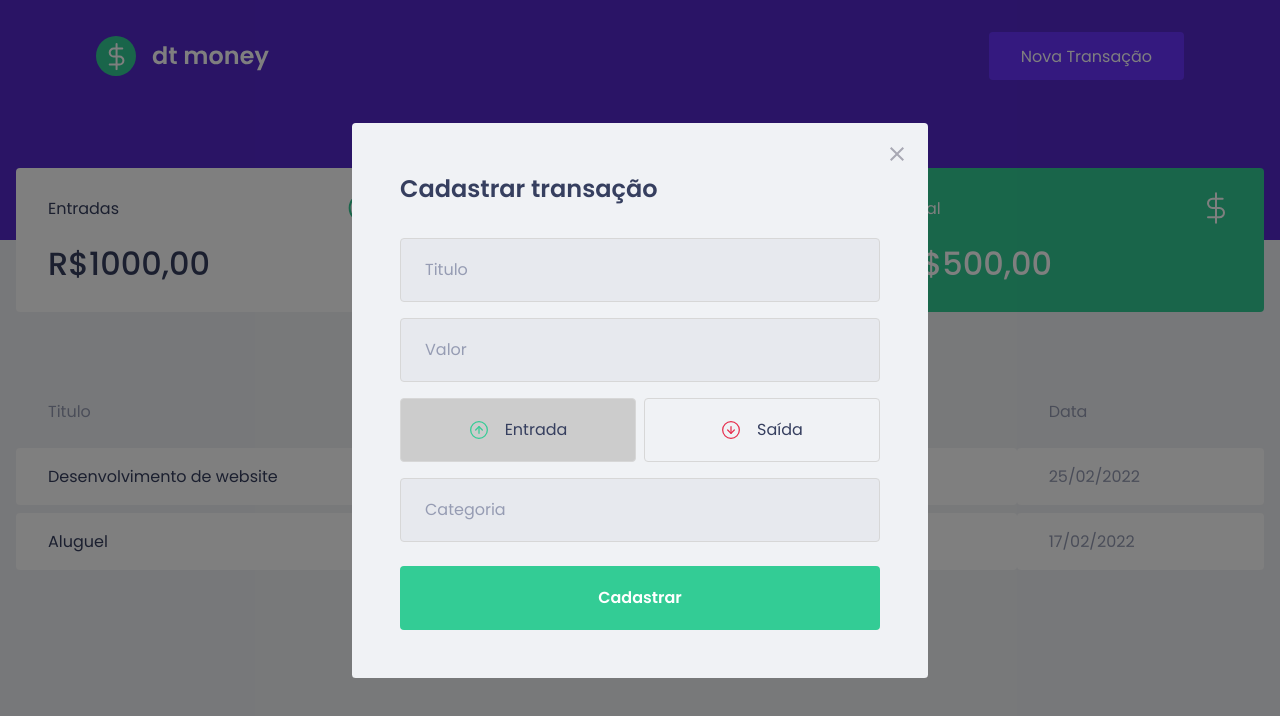
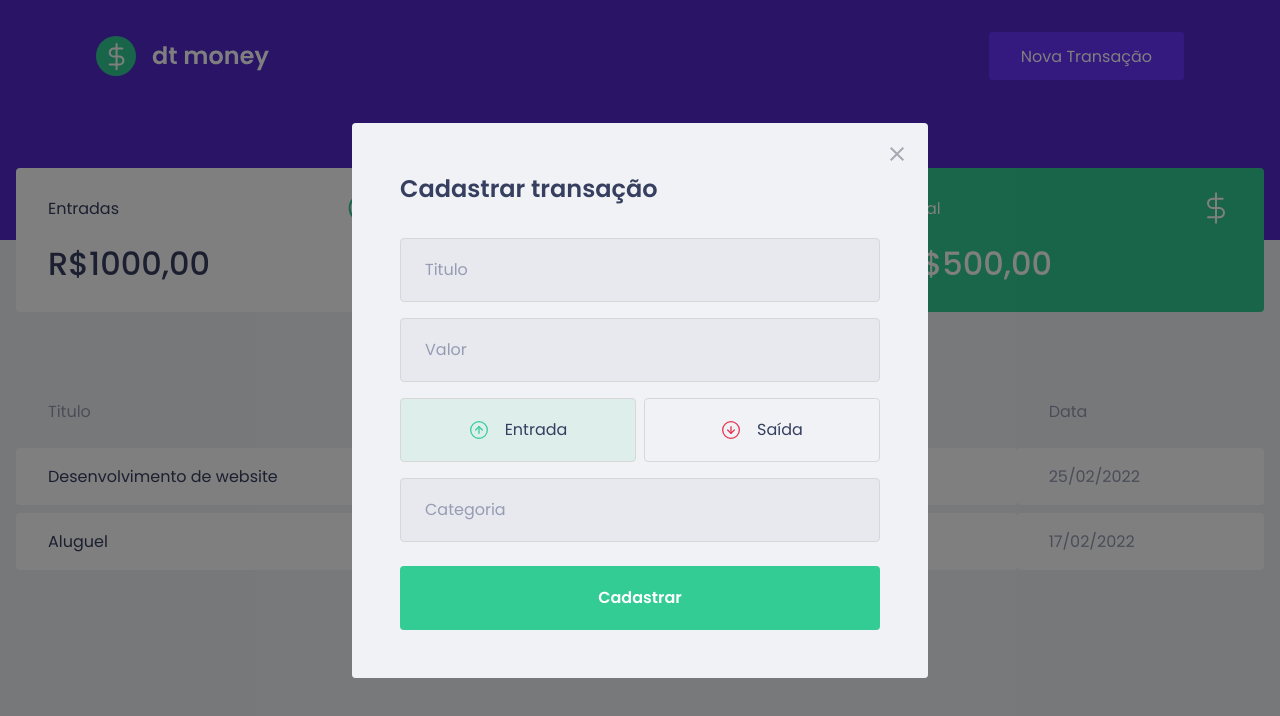
Before and after one commit to jvkass/dtmoney, a React (Create React App) app: page / in a window 1280 px wide. Both pictures are taken after a click on the button "Nova Transação". Shown: the top 716 px of the page. Built offline with nearby package versions, Linux system fonts and the light colour scheme; no server answers; what miragejs would draw is missing.

Commit message:
Passando propriedade de cor e utilização do transparentize para suavisar a cor do background

```diff
--- a/src/components/NewTransactionModal/index.tsx
+++ b/src/components/NewTransactionModal/index.tsx
@@ -41,6 +41,7 @@
                         type="button"
                         onClick={()=>{setType('deposit')}}
                         isActive={type === 'deposit'}
+                        activeColor="green"
                     >
                         <img src={incomeImg} alt="Entrada"/>
                         <span>Entrada</span>
@@ -49,6 +50,7 @@
                         type="button"
                         onClick={()=>{setType('withdraw')}}
                         isActive={type === 'withdraw'}
+                        activeColor="red"
                     >
                         <img src={outcomeImg} alt="Saída"/>
                         <span>Saída</span>
--- a/src/components/NewTransactionModal/styles.ts
+++ b/src/components/NewTransactionModal/styles.ts
@@ -1,5 +1,6 @@
 import styled from "styled-components";
-import { darken } from 'polished'
+import { darken, transparentize } from 'polished'
+//transparentize utilizado para deixa a cor mais suavisada
 
 export const Container = styled.form`
     h2 {
@@ -62,14 +63,23 @@
 
 interface RadioBoxProps { //Passar propriedade para o componente
     isActive: boolean;
+    activeColor: 'green' | 'red';
+}
+
+const colors = {
+    green: '#33CC95',
+    red: '#e52e4d'
 }
 
 export const RadioBox = styled.button<RadioBoxProps>`
-   height: 4rem;
+        height: 4rem;
         border: 1px solid #d7d7d7;
         border-radius: 0.25rem;
 
-        background: ${(props)=>props.isActive ? '#ccc': 'transparent'};
+        background: ${(props) => props.isActive
+        ? transparentize(0.9,colors[props.activeColor])
+            : 'transparent'
+    };
 
         display: flex;
         align-items: center;
```
